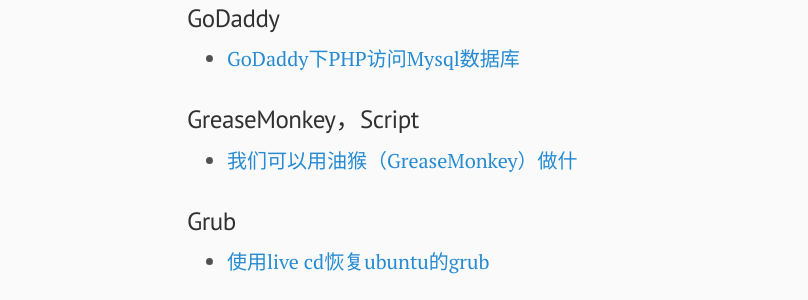
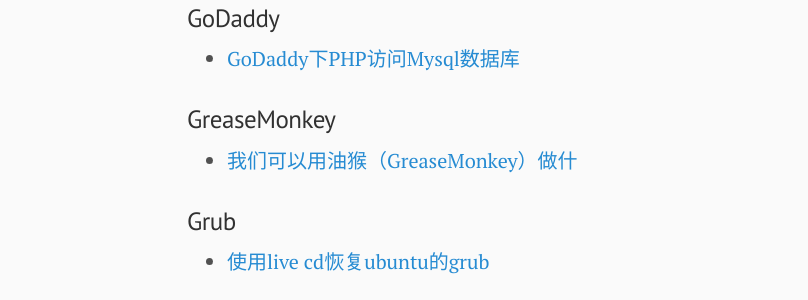
Before and after one commit to zeerd/zeerd.github.io, a Jekyll site: the page built from tags.html, in a window 1280 px wide and 900 px high, scrolled down 2081 px. Shown: the part 157-457 px from the top of the window, without its empty margins (43-851 px from the left). Built offline with Jekyll 4.4.1, drawn with Linux system fonts in a browser that asks for light colours; some of the changed text lies outside the part shown.

Commit message:
Update 2013-11-16-how-grease-monkey-help-us.html

```diff
--- a/_posts/2013-11-16-how-grease-monkey-help-us.html
+++ b/_posts/2013-11-16-how-grease-monkey-help-us.html
@@ -1,7 +1,7 @@
 ---
 layout: post
 title: 我们可以用油猴（GreaseMonkey）做什
-tags: [GreaseMonkey，Script]
+tags: [GreaseMonkey,Script]
 ---
 记得第一次接触油猴大概是在11年。那时候玩一个现在已经记不起名字的网页文字游戏，新手指南第一件事就是安装油猴，通过脚本汉化游戏UI。<br>
 <!--break-->
```
